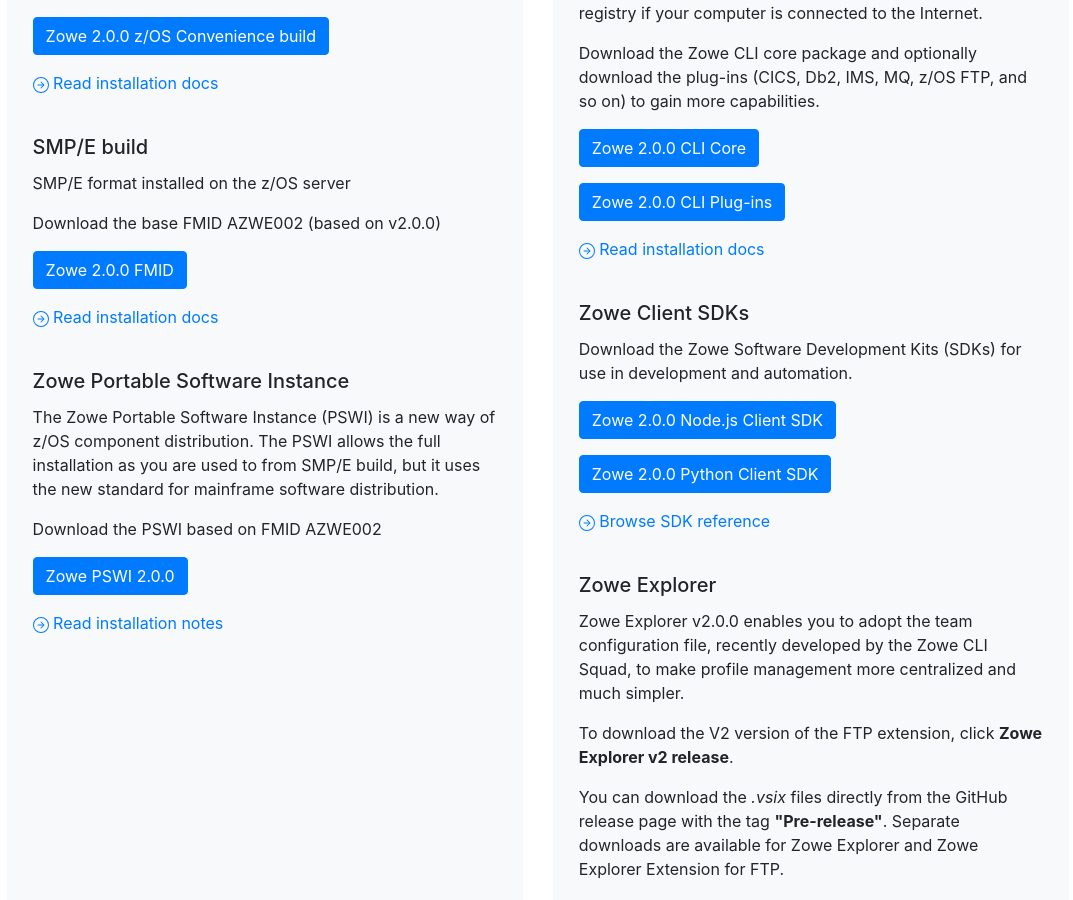
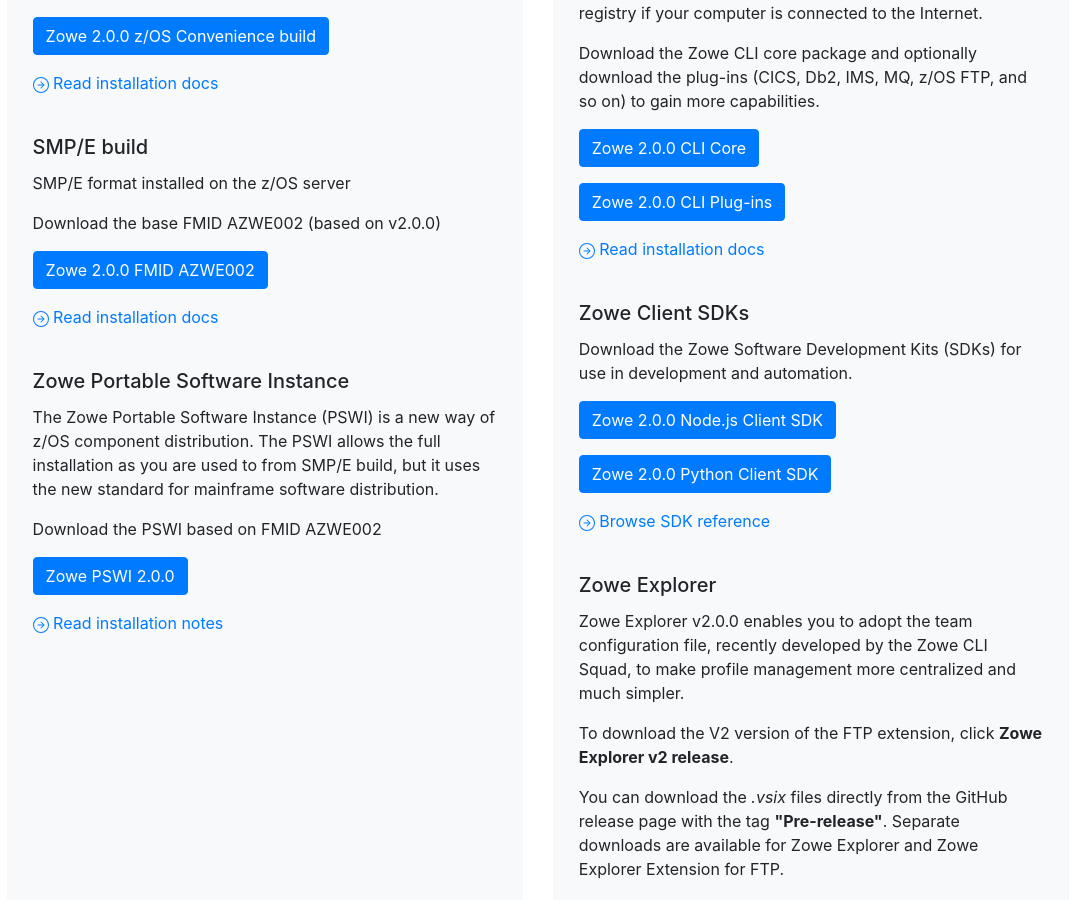
Before and after one commit to zowe/zowe.github.io, a Jekyll site: the page built from download.md, in a window 1280 px wide and 900 px high, scrolled down 782 px. Shown: the whole window, without its empty margins (83-1156 px from the left). Built offline with Jekyll 4.4.1, drawn with Linux system fonts in a browser that asks for light colours; our own code applies the rules of GitHub Pages for plain Markdown files; some of the changed lines change nothing that is shown.

Commit message:
some bug fixes on FMID
Signed-off-by: Tom Zhang <14881754+FlappiTomic@users.noreply.github.com>

```diff
--- a/_config.yml
+++ b/_config.yml
@@ -32,8 +32,10 @@
 nightly_build_url: https://zowe.jfrog.io/zowe/webapp/#/artifacts/browse/tree/General/libs-release-local/org/zowe/nightly
 zowe_build_slack_url: https://openmainframeproject.slack.com/archives/CC9QW5NJE
 lts_url: https://github.com/zowe/community/blob/master/Technical-Steering-Committee/release.md
-zowe_fmid: AZWE001
-zowe_fmid_oss_version: 1.9.0
+zowe_v1_fmid: AZWE001
+zowe_v1_fmid_oss_version: 1.9.0
+zowe_v2_fmid: AZWE002
+zowe_v2_fmid_oss_version: 2.0.0
 zos_component_install_doc_url: https://docs.zowe.org/stable/user-guide/install-zos.html
 zowe_containerization_install_doc_url: https://docs.zowe.org/stable/user-guide/k8s-introduction
 zowe_cli_install_doc_url: https://docs.zowe.org/stable/user-guide/cli-install-cli-checklist
--- a/download.md
+++ b/download.md
@@ -127,8 +127,8 @@
             <h5 class="card-title">SMP/E build</h5>
             <p class="card-text">SMP/E format installed on the z/OS server</p>
             <p class="card-text">Download the base FMID AZWE002 (based on v2.0.0)</p>
-            <p><a class="btn btn-primary" href="{{ site.smpe_download_url }}{{ site.zowe_fmid_oss_version }}">Zowe 2.0.0
-                FMID</a></p>
+            <p><a class="btn btn-primary" href="{{ site.smpe_download_url }}{{ site.zowe_v2_fmid_oss_version }}">Zowe 2.0.0
+                FMID {{ site.zowe_v2_fmid }}</a></p>
             <div>
               <a href="https://docs.zowe.org/{{ site.data.releases.v2[0].documentation }}/user-guide/install-zos"
                 class="card-link">
@@ -303,8 +303,8 @@
               <p class="card-text">SMP/E format installed on the z/OS server</p>
               <p class="card-text">Download the base FMID AZWE001 (based on v1.9.0) first and then apply the PTFs to get
                 the latest version. </p>
-              <p><a class="btn btn-primary" href="{{ site.smpe_download_url }}{{ site.zowe_fmid_oss_version }}">Zowe
-                  1.9.0 FMID {{ site.zowe_fmid }}</a></p>
+              <p><a class="btn btn-primary" href="{{ site.smpe_download_url }}{{ site.zowe_v1_fmid_oss_version }}">Zowe
+                  1.9.0 FMID {{ site.zowe_v1_fmid }}</a></p>
               <p><a class="btn btn-primary"
                   href="{{ site.smpe_download_url }}{{ site.data.releases.v1[0].smpe_version }}">Zowe
                   {{ site.data.releases.v1[0].zos_version }} {{ site.data.releases.v1[0].smpe_sysmod }}
```
